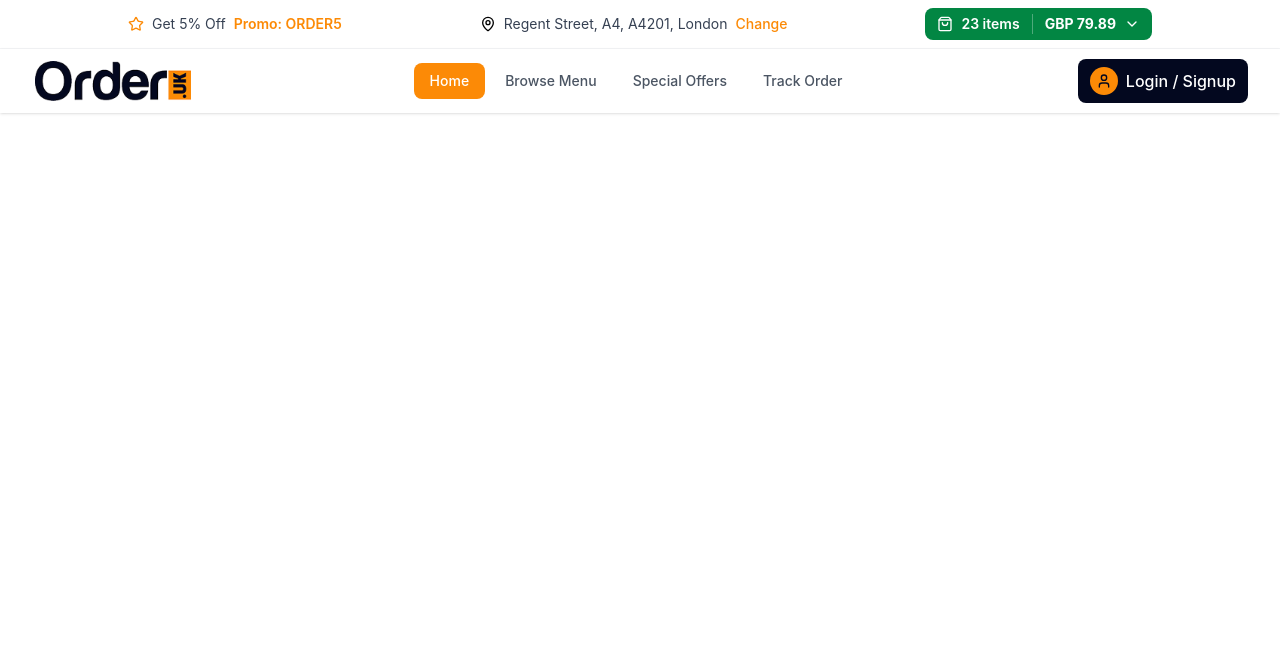
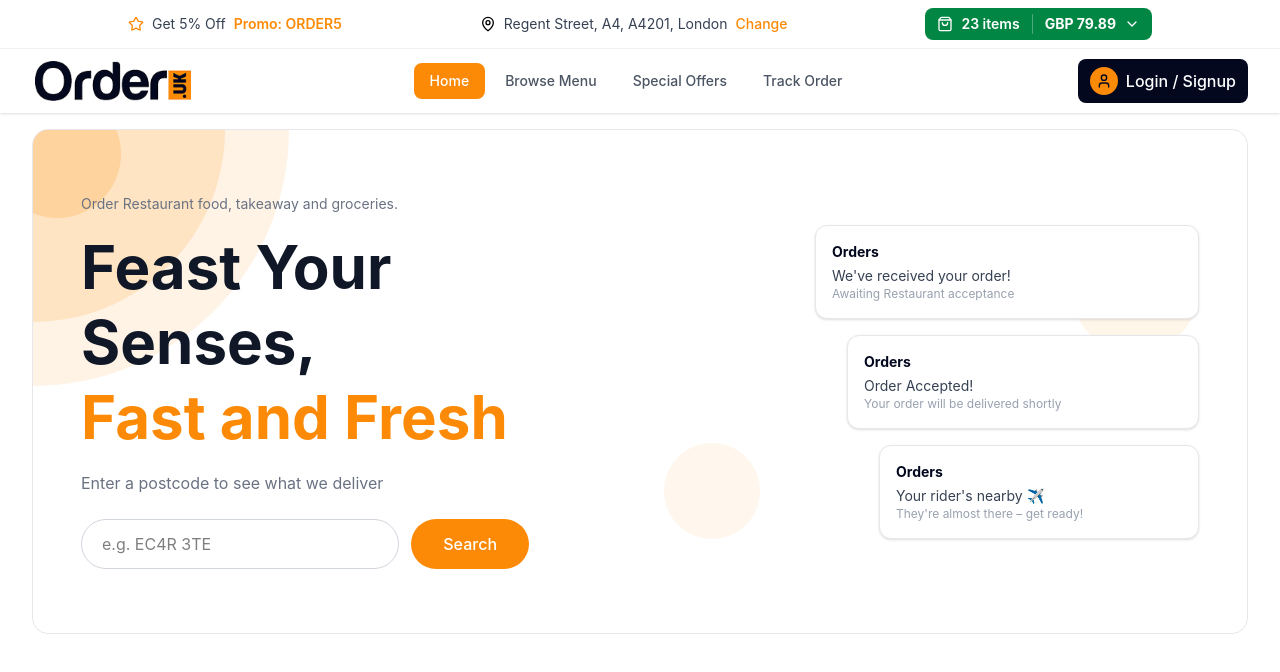
Before and after one commit to mohankumaronly/food-delivery-frontend-only, a React (Vite) app: page / in a window 1280 px wide. Shown: the top 672 px of the page. Built offline with nearby package versions, Linux system fonts and the light colour scheme.

Commit message:
hero section is updated

```diff
--- a/src/App.tsx
+++ b/src/App.tsx
@@ -1,12 +1,14 @@
 import React from 'react'
 import TopBar from './components/TopBar'
 import Navbar from './components/Navbar'
+import Hero from './components/Hero'
 
 const App = () => {
   return (
     <div>
       < TopBar />
       <Navbar />
+      <Hero />
     </div>
   )
 }
--- /dev/null
+++ b/src/components/Hero.tsx
@@ -0,0 +1,82 @@
+const Hero = () => {
+  return (
+    <div className="w-full bg-white mt-4 px-4 sm:px-6 lg:px-8">
+      <div className="w-full max-w-[1400px] mx-auto border border-gray-200 rounded-2xl bg-white overflow-hidden relative">
+
+        {/* Fancy Orange Decorative Shape - Top Left */}
+        <div className="absolute top-0 left-0 w-64 h-64 rounded-br-full" style={{ backgroundColor: '#FC8A06', opacity: 0.1 }}></div>
+        <div className="absolute top-0 left-0 w-48 h-48 rounded-br-full" style={{ backgroundColor: '#FC8A06', opacity: 0.15 }}></div>
+        <div className="absolute -top-10 -left-10 w-32 h-32 rounded-full" style={{ backgroundColor: '#FC8A06', opacity: 0.2 }}></div>
+
+        <div className="px-6 sm:px-8 md:px-12 py-12 md:py-16 relative z-10">
+          <div className="flex flex-col lg:flex-row items-center gap-12">
+
+            {/* LEFT SECTION - Text Content */}
+            <div className="flex-1 text-center lg:text-left">
+              <p className="text-gray-500 text-sm mb-4">
+                Order Restaurant food, takeaway and groceries.
+              </p>
+
+              <h1 className="text-4xl md:text-5xl lg:text-6xl font-bold leading-tight mb-4">
+                <span className="text-gray-900">Feast Your Senses,</span>
+                <br />
+                <span style={{ color: '#FC8A06' }}>Fast and Fresh</span>
+              </h1>
+
+              <p className="text-gray-500 mb-6">
+                Enter a postcode to see what we deliver
+              </p>
+
+              <div className="flex flex-col sm:flex-row gap-3 max-w-md mx-auto lg:mx-0">
+                <input
+                  type="text"
+                  placeholder="e.g. EC4R 3TE"
+                  className="flex-1 px-5 py-3 rounded-full border border-gray-300 focus:outline-none focus:ring-2 focus:ring-[#FC8A06] transition-all"
+                />
+                <button
+                  className="text-white px-8 py-3 rounded-full font-medium transition-all hover:scale-105"
+                  style={{ backgroundColor: '#FC8A06' }}
+                >
+                  Search
+                </button>
+              </div>
+            </div>
+
+            {/* RIGHT SECTION - Order Status Cards */}
+            <div className="flex-1 relative">
+              {/* Order Cards Stack */}
+              <div className="space-y-4 max-w-sm mx-auto lg:mx-0 lg:ml-auto">
+                {/* Card 1 */}
+                <div className="bg-white rounded-xl p-4 shadow-sm border border-gray-200 hover:shadow-md transition">
+                  <p className="text-sm font-bold mb-1" style={{ color: '#03081F' }}>Orders</p>
+                  <p className="text-sm text-gray-700">We've received your order!</p>
+                  <p className="text-xs text-gray-400">Awaiting Restaurant acceptance</p>
+                </div>
+
+                {/* Card 2 */}
+                <div className="bg-white rounded-xl p-4 shadow-sm border border-gray-200 ml-0 md:ml-8 hover:shadow-md transition">
+                  <p className="text-sm font-bold mb-1" style={{ color: '#03081F' }}>Orders</p>
+                  <p className="text-sm text-gray-700">Order Accepted!</p>
+                  <p className="text-xs text-gray-400">Your order will be delivered shortly</p>
+                </div>
+
+                {/* Card 3 */}
+                <div className="bg-white rounded-xl p-4 shadow-sm border border-gray-200 ml-0 md:ml-16 hover:shadow-md transition">
+                  <p className="text-sm font-bold mb-1" style={{ color: '#03081F' }}>Orders</p>
+                  <p className="text-sm text-gray-700">Your rider's nearby ✈️</p>
+                  <p className="text-xs text-gray-400">They're almost there – get ready!</p>
+                </div>
+              </div>
+
+              {/* Decorative elements */}
+              <div className="absolute top-0 right-0 w-32 h-32 bg-orange-100 rounded-full -z-10 opacity-50"></div>
+              <div className="absolute bottom-0 left-0 w-24 h-24 bg-orange-50 rounded-full -z-10"></div>
+            </div>
+          </div>
+        </div>
+      </div>
+    </div>
+  );
+};
+
+export default Hero;
```
Also changed, not shown: src/assets/images/hero1.png (added), src/assets/images/hero2.png (added).
